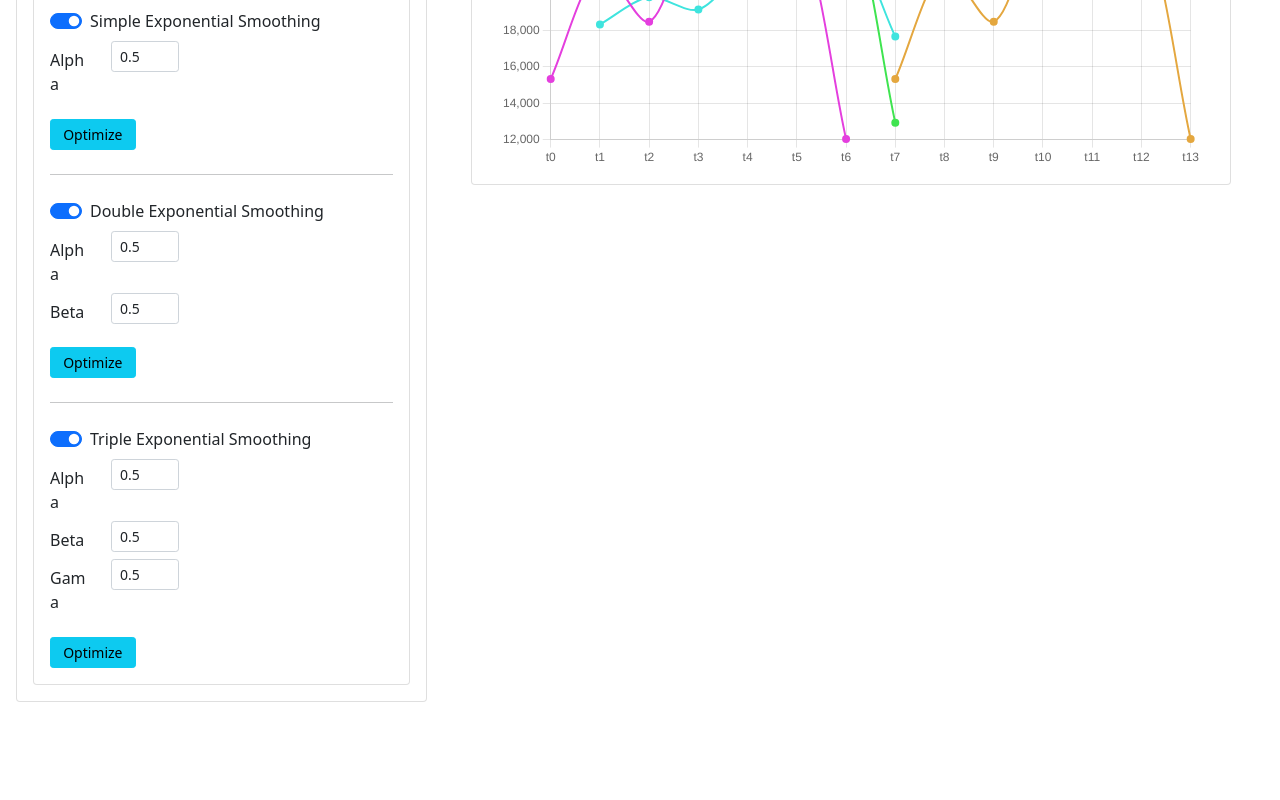
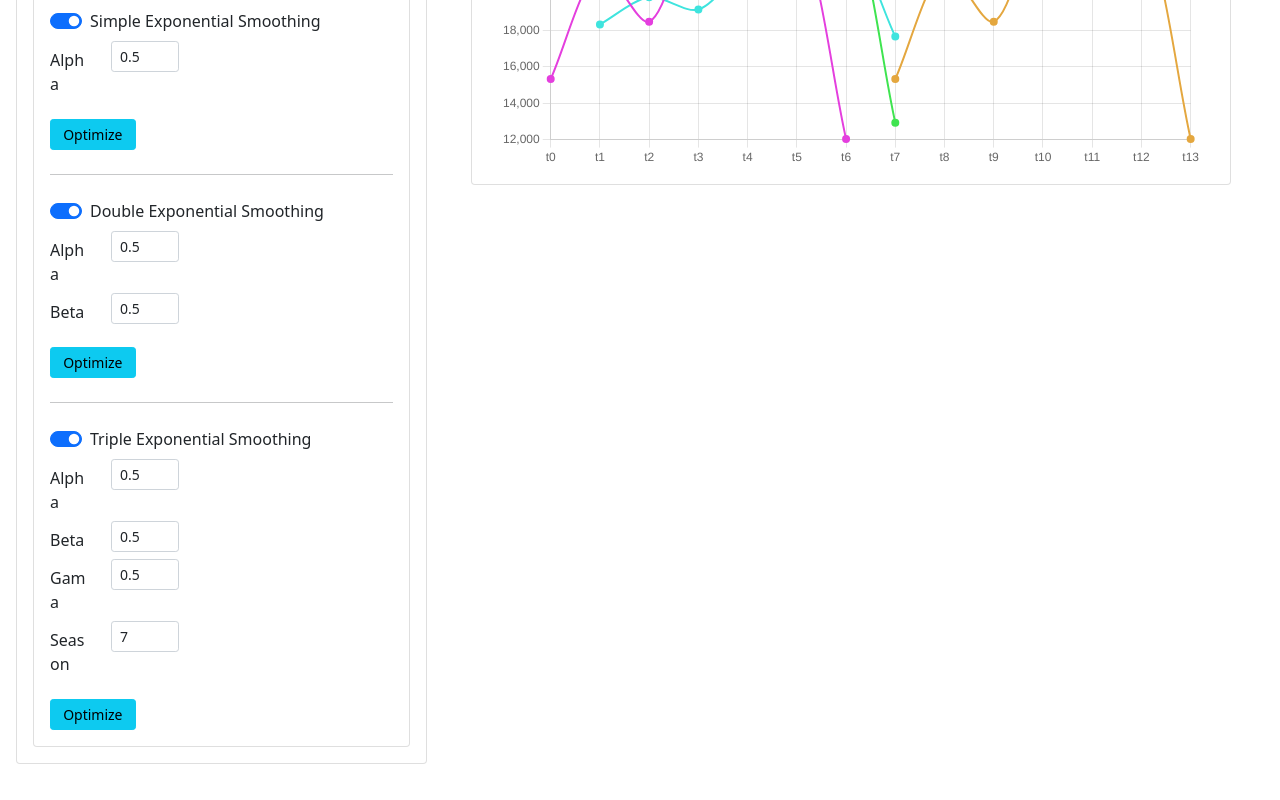
Before and after one commit to shuky-shukrun/Exponential-Smoothing-Demo, a React (Create React App) app: page / in a window 1280 px wide. Shown: the part 344-1144 px from the top of the page. Built offline with nearby package versions, Linux system fonts and the light colour scheme.

Commit message:
add season to triple method

```diff
--- a/src/pages/home/content/graph.jsx
+++ b/src/pages/home/content/graph.jsx
@@ -10,27 +10,28 @@ const Graph = (props) => {
   const { graphData, paramsData } = props;
   const simpleExp = new SimpleExponentialSmoothing(
     graphData,
-    paramsData["SimpleAlpha"]
+    paramsData.SimpleAlpha
   );
   const doubleExp = new DoubleExponentialSmoothing(
     graphData,
-    paramsData["DoubleAlpha"],
-    paramsData["DoubleBeta"]
+    paramsData.DoubleAlpha,
+    paramsData.DoubleBeta
   );
-  let tripleExp = new HoltWintersSmoothing(
+  const tripleExp = new HoltWintersSmoothing(
     graphData,
-    paramsData["TripleAlpha"],
-    paramsData["TripleBeta"],
-    paramsData["TripleGama"],
-    paramsData["TripleSeason"] ? paramsData["TripleSeason"] : 7,
+    paramsData.TripleAlpha,
+    paramsData.TripleBeta,
+    paramsData.TripleGama,
+    paramsData.TripleSeason,
     true
   );
 
   const simplePrediction = simpleExp.predict();
   const doublePrediction = doubleExp.predict();
   const triplePrediction = tripleExp.predict();
-
-  const graphLabels = triplePrediction.map((val, i) => "t" + i);
+  const graphLabels = triplePrediction
+    .filter((val) => !Number.isNaN(val))
+    .map((val, i) => "t" + i);
 
   return (
     <div>
@@ -57,7 +58,7 @@ const Graph = (props) => {
               borderColor: "#3FE4DE",
               borderWidth: 2,
               pointBackgroundColor: "#3FE4DE",
-              hidden: props.paramsData["SimpleSwitch"],
+              hidden: paramsData.SimpleSwitch,
             },
             // double prediction
             {
@@ -68,7 +69,7 @@ const Graph = (props) => {
               borderColor: "#3FE450",
               borderWidth: 2,
               pointBackgroundColor: "#3FE450",
-              hidden: props.paramsData["DoubleSwitch"],
+              hidden: paramsData.DoubleSwitch,
             },
             // triple prediction
             {
@@ -79,7 +80,7 @@ const Graph = (props) => {
               borderColor: "#E4A73F",
               borderWidth: 2,
               pointBackgroundColor: "#E4A73F",
-              hidden: props.paramsData["TripleSwitch"],
+              hidden: paramsData.TripleSwitch,
             },
           ],
         }}
--- a/src/pages/home/home-page.jsx
+++ b/src/pages/home/home-page.jsx
@@ -16,6 +16,7 @@ const HomePage = (props) => {
     TripleAlpha: 0.5,
     TripleBeta: 0.5,
     TripleGama: 0.5,
+    TripleSeason: 7,
     SimpleSwitch: false,
     DoubleSwitch: false,
     TripleSwitch: false,
--- a/src/pages/home/left-menu/exp-settings/method-settings.jsx
+++ b/src/pages/home/left-menu/exp-settings/method-settings.jsx
@@ -37,7 +37,7 @@ const MethodSettings = (props) => {
             paramsData={props.paramsData}
           />
         ))}
-        {
+
         <button
           className="col-sm-3 btn btn-sm btn-info mt-3"
           id={`Opt${props.title}Btn`}
@@ -45,7 +45,6 @@ const MethodSettings = (props) => {
         >
           Optimize
         </button>
-        }
       </div>
     </div>
   );
--- a/src/pages/home/left-menu/exp-settings/settings-card.jsx
+++ b/src/pages/home/left-menu/exp-settings/settings-card.jsx
@@ -20,7 +20,7 @@ const SettingsCard = (props) => {
       <hr className="mt-4 mb-4"></hr>
       <MethodSettings
         title="Triple"
-        smoothingParams={["Alpha", "Beta", "Gama"]}
+        smoothingParams={["Alpha", "Beta", "Gama", "Season"]}
         onParamUpdate={props.onParamUpdate}
         paramsData={props.paramsData}
       />
--- a/src/pages/home/left-menu/exp-settings/sm-param.jsx
+++ b/src/pages/home/left-menu/exp-settings/sm-param.jsx
@@ -4,7 +4,7 @@ const SmoothingParam = (props) => {
   const paramRef = useRef();
 
   function paramHandler(event) {
-    let newParam = { id: event.target.id, value: paramRef.current.value };
+    let newParam = { id: event.target.id, value: event.target.value };
     props.onParamUpdate(newParam);
     // TODO: implement logic here
   }
@@ -19,6 +19,7 @@ const SmoothingParam = (props) => {
           {props.type}
         </label>
         <div className="col-sm-3">
+          {props.type !== "Season" && (
             <input
               type="number"
               className="form-control form-control-sm"
@@ -30,6 +31,19 @@ const SmoothingParam = (props) => {
               min={0.0}
               max={1.0}
             />
+          )}
+
+          {props.type === "Season" && (
+            <input
+              type="number"
+              className="form-control form-control-sm"
+              id={`${props.title}${props.type}`}
+              onChange={paramHandler}
+              value={props.paramsData[`${props.title}${props.type}`]}
+              step={1}
+              min={0}
+            />
+          )}
         </div>
       </div>
     </div>
```
Lines whose indentation alone changed are shown as unchanged.
